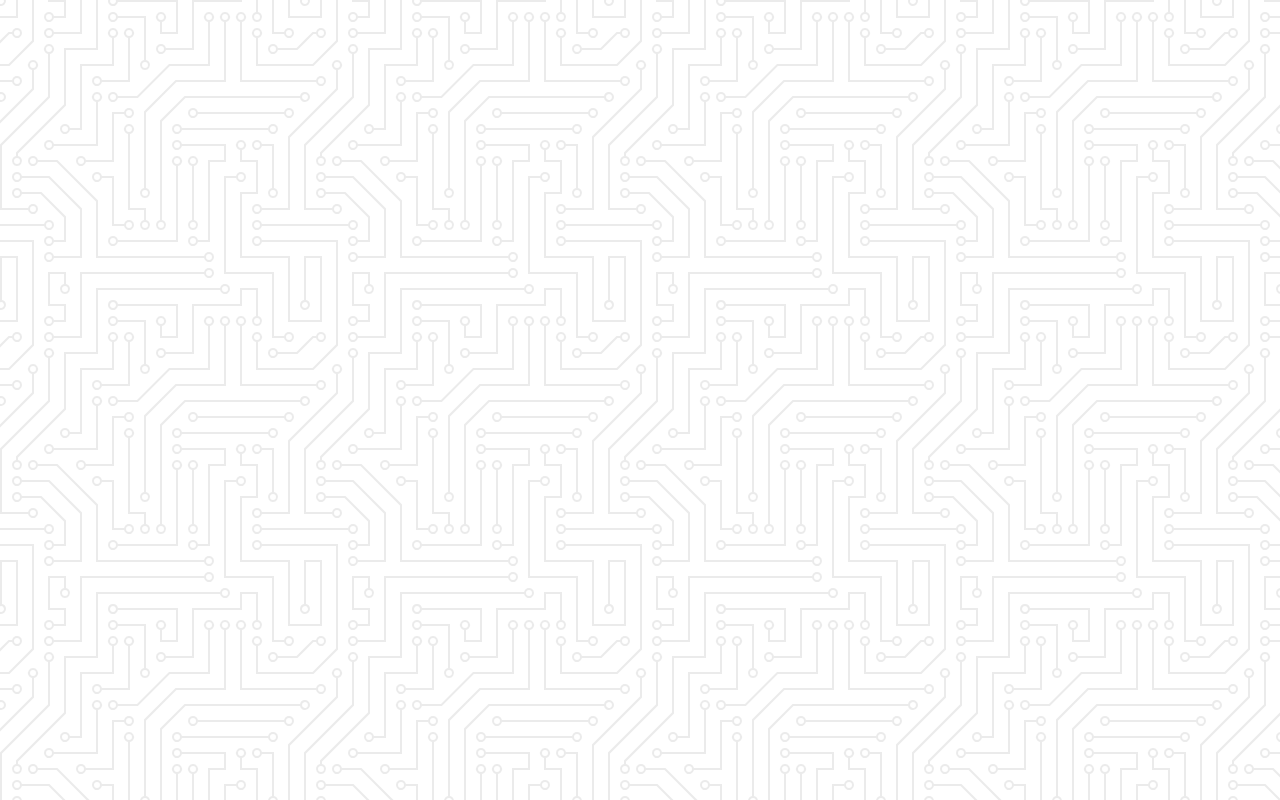
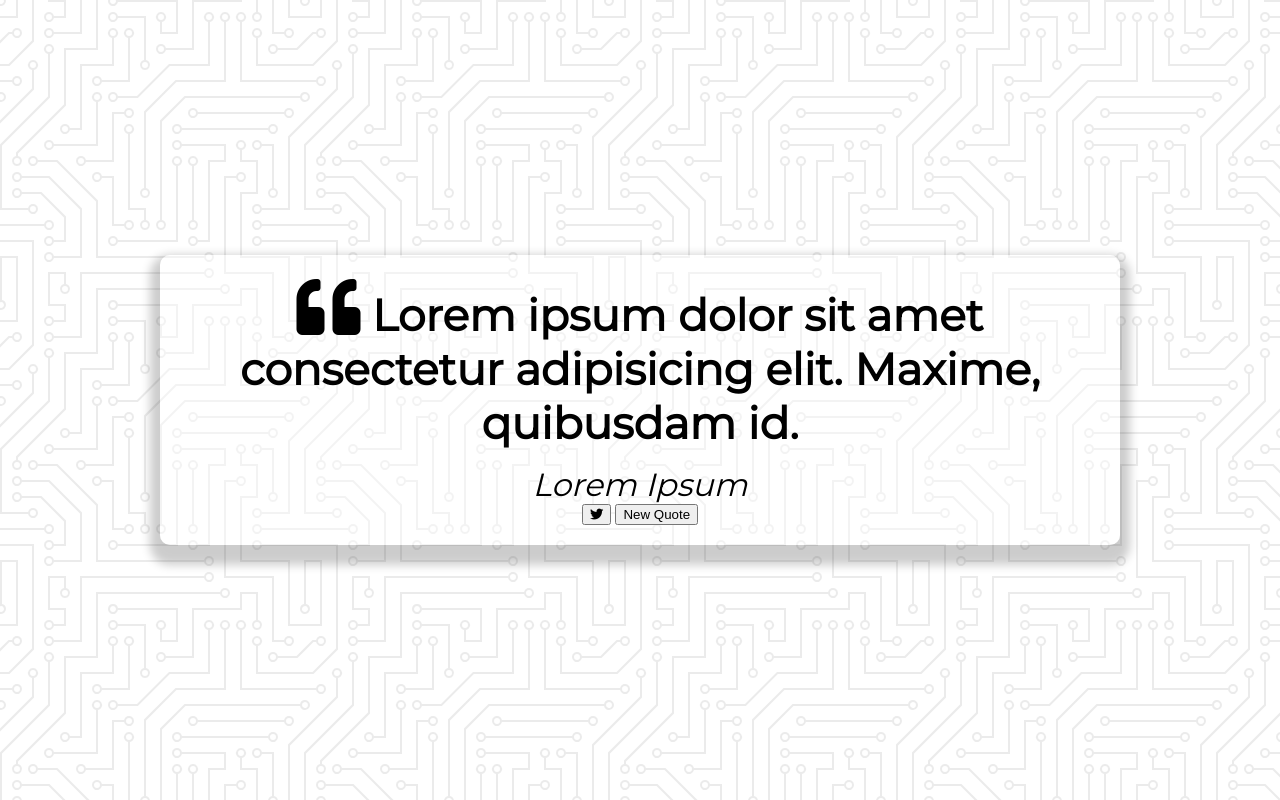
Before and after one commit to VeseMir2k/quote-generator, a plain HTML site: page index.html in a window 1280 px wide. Drawn offline with Linux system fonts and the light colour scheme.

Commit message:
styling and html elements

```diff
--- a/index.html
+++ b/index.html
@@ -12,6 +12,26 @@
     <link rel="stylesheet" href="style.css" />
   </head>
   <body>
+    <div class="quote-container" id="quote-container">
+      <!-- Quote -->
+      <div class="quote-text">
+        <i class="fas fa-quote-left"></i>
+        <span id="quote"
+          >Lorem ipsum dolor sit amet consectetur adipisicing elit. Maxime,
+          quibusdam id.</span
+        >
+      </div>
+      <div class="quote-author">
+        <span id="author">Lorem Ipsum</span>
+      </div>
+      <!-- Buttons -->
+      <div class="button-container">
+        <button class="twitter-button" id="twitter" title="Tweet This!">
+          <i class="fab fa-twitter"></i>
+        </button>
+        <button class="new-quote">New Quote</button>
+      </div>
+    </div>
     <!-- Script -->
     <script src="script.js"></script>
   </body>
--- a/style.css
+++ b/style.css
@@ -17,3 +17,43 @@ body {
   align-items: center;
   justify-content: center;
 }
+
+.quote-container {
+  width: auto;
+  max-width: 900px;
+  padding: 20px 30px;
+  border-radius: 10px;
+  background-color: rgba(255, 255, 255, 0.4);
+  box-shadow: 0 10px 10px 10px rgba(0, 0, 0, 0.2);
+}
+
+.quote-text {
+  font-size: 2.75rem;
+}
+
+.long-quote {
+  font-size: 2rem;
+}
+
+.fa-quote-left {
+  font-size: 4rem;
+}
+
+.quote-author {
+  margin-top: 15px;
+  font-size: 2rem;
+  font-weight: 400;
+  font-style: italic;
+}
+
+/* Media Query: Tablet or Smaller */
+
+@media screen and (max-width: 1000px) {
+  .quote-container {
+    margin: auto 10px;
+  }
+
+  .quote-text {
+    font-size: 2.5rem;
+  }
+}
```
